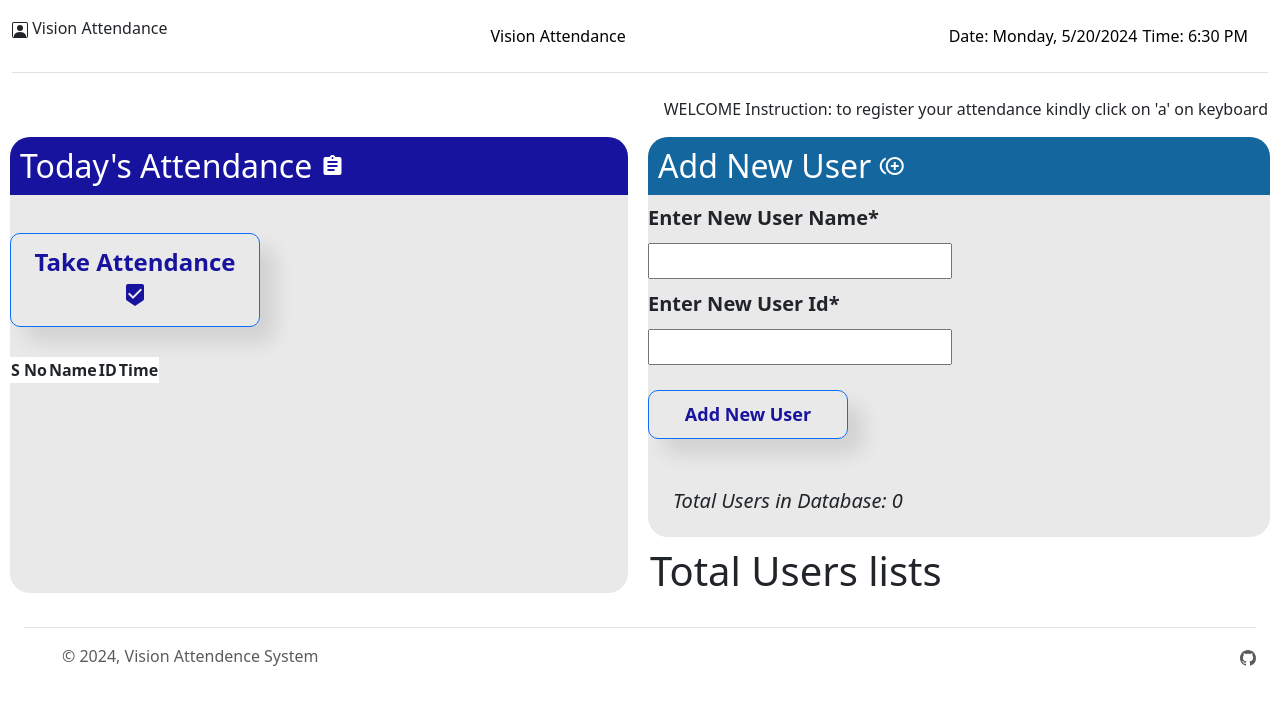
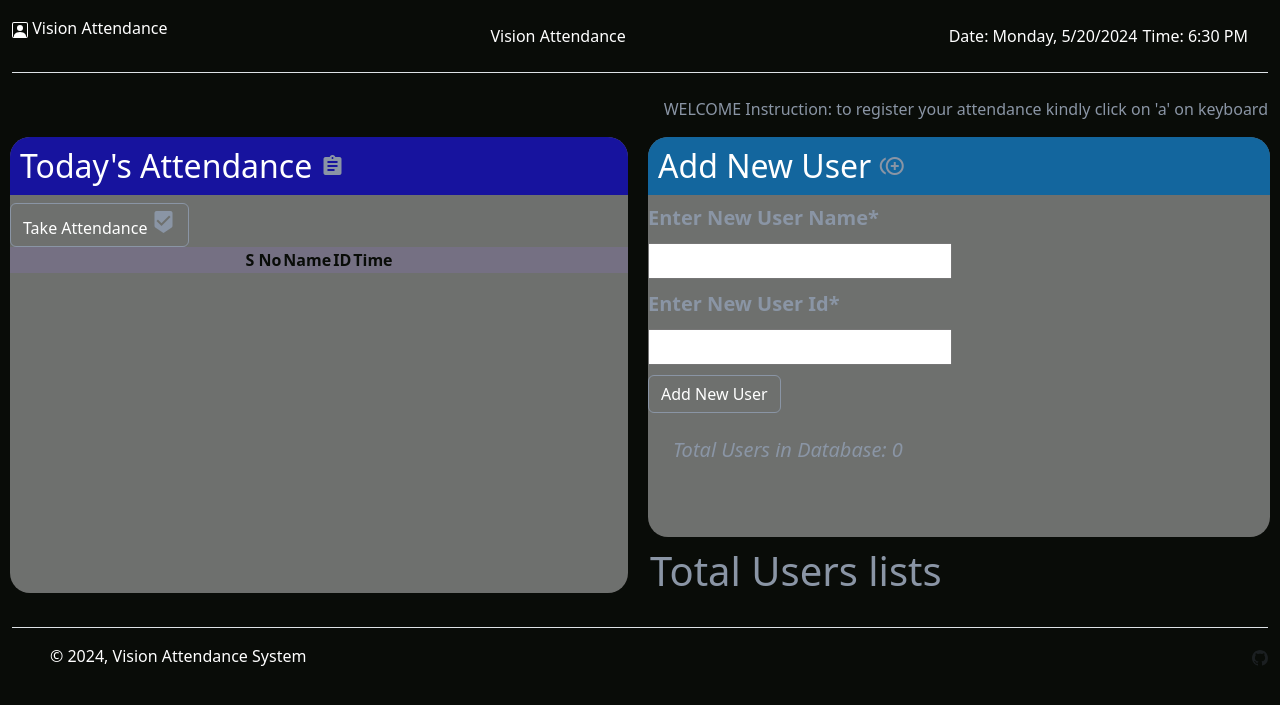
Before and after one commit to v0nser/vision-attendance, a Flask app: page / in a window 1280 px wide. Shown: the top 705 px of the page. Run offline with Flask 2, Linux system fonts and the light colour scheme; data that the repository does not hold is empty; some libraries are stand-ins or nearby versions; some web fonts are replaced.

Commit message:
improved-ui

```diff
--- a/templates/home.html
+++ b/templates/home.html
@@ -3,21 +3,54 @@
 <head>
     <meta charset="UTF-8">
     <title>Face Attendance System</title>
-    <!--bootstrap cdn link-->
-    <link href="https://cdn.jsdelivr.net/npm/bootstrap@5.3.2/dist/css/bootstrap.min.css" rel="stylesheet" integrity="
-    sha384-T3c6CoIi6uLrA9TneNEoa7RxnatzjcDSCmG1MXxSR1GAsXEV/Dwwykc2MPK8M2HN" crossorigin="anonymous">
-    <!--google font link-->
-
-    <!--include style.css here-->
+    <!-- Bootstrap CDN link -->
+    <link href="https://cdn.jsdelivr.net/npm/bootstrap@5.3.2/dist/css/bootstrap.min.css" rel="stylesheet" integrity="sha384-T3c6CoIi6uLrA9TneNEoa7RxnatzjcDSCmG1MXxSR1GAsXEV/Dwwykc2MPK8M2HN" crossorigin="anonymous">
+    <!-- Google font link -->
     <link href="https://fonts.cdnfonts.com/css/brittany-signature" rel="stylesheet">
     <link rel="stylesheet" href="https://fonts.googleapis.com/icon?family=Material+Icons">
     <link rel="stylesheet" href="../static/index-styles.css">
-    <link href="../static/style.css", rel="stylesheet">
-
+    <style>
+        body {
+            background-color: #090c08;
+            color: #8A95A5;
+        }
+        .container-fluid {
+            background-color: #090c08;
+        }
+        .border-bottom {
+            border-color: #474056;
+        }
+        .navbar-brand, .navbar-text, .btn-outline-primary {
+            color: #fff;
+        }
+        .navbar-brand:hover, .navbar-text:hover, .btn-outline-primary:hover {
+            color: #fff;
+        }
+        .material-icons {
+            color: #8A95A5;
+        }
+        .btn-outline-primary {
+            border-color: #8A95A5;
+        }
+        .btn-outline-primary:hover {
+            background-color: #8A95A5;
+            border-color: #8A95A5;
+        }
+        table {
+            color: #090c08;
+            background-color: #474056;
+        }
+        .border-top {
+            border-color: #474056;
+        }
+        .text-muted {
+            color: #8A95A5;
+        }
+    </style>
 </head>
 <body>
     <div class="container-fluid">
-        <!--below row is for navbar-->
+        <!-- Navbar -->
         <div class="row">
             <div class="container">
                 <header class="d-flex flex-wrap justify-content-center py-3 mb-4 border-bottom">
@@ -31,7 +64,7 @@
                     <span class="navbar-text mx-auto">
                         Vision Attendance
                     </span>
-                        <div class="d-flex", style="margin-right:20px ">
+                    <div class="d-flex" style="margin-right:20px ">
                         <span id="currentDate" class="navbar-text mr-2" style="margin-right:5px">
                             Date: 26/10/2023, Wednesday
                         </span>
@@ -42,19 +75,16 @@
                 </header>
             </div>
         </div>
-        <!--below row is the body of the website-->
+        <!-- Body of the website -->
         <div class="row">
             <p class="text-end">{{mess}}</p>
-            <div class="col"
-                    style="border-radius: 20px;padding: 0px;background-color:rgb(211,211,211,0.5);margin:0px 10px 10px 10px;min-height: 400px;">
-                    <h2 style="border-radius: 20px 20px 0px 0px;background-color: #17139e;color: white;padding: 10px;">Today's
-                        Attendance <i class="material-icons">assignment</i></h2>
+            <!-- Today's Attendance -->
+            <div class="col" style="border-radius: 20px;padding: 0px;background-color:rgb(211,211,211,0.5);margin:0px 10px 10px 10px;min-height: 400px;">
+                <h2 style="border-radius: 20px 20px 0px 0px;background-color: #17139e;color: white;padding: 10px;">Today's Attendance <i class="material-icons">assignment</i></h2>
                 <a style="text-decoration: none;max-width: 300px;" href="/start">
-                        <button id='Abutton'
-                            type='submit' class='btn btn-outline-primary '>Take Attendance <i
-                                class="material-icons">beenhere</i></button>
+                    <button id='Abutton' type='submit' class='btn btn-outline-primary '>Take Attendance <i class="material-icons">beenhere</i></button>
                 </a>
-                    <table style="background-color: white;">
+                <table style="background-color: #757083; display: flex; justify-content: center; align-items: center;">
                     <tr>
                         <td><b>S No</b></td>
                         <td><b>Name</b></td>
@@ -62,7 +92,6 @@
                         <td><b>Time</b></td>
                     </tr>
                     {% if l %}
-
                         {% for i in range(l) %}
                             <tr>
                                 <td>{{ i+1 }}</td>
@@ -74,33 +103,25 @@
                     {% endif %}
                 </table>
             </div>
+            <!-- Add New User -->
             <div class="col">
                 <div class="row">
-                        <div class="col"
-                        style="border-radius: 20px;padding: 0px;background-color:rgb(211,211,211,0.5);margin:0px 10px 10px 10px;height: 400px;">
+                    <div class="col" style="border-radius: 20px;padding: 0px;background-color:rgb(211,211,211,0.5);margin:0px 10px 10px 10px;height: 400px;">
                         <form action='/add' method="POST" enctype="multipart/form-data">
-                            <h2 style="border-radius: 20px 20px 0px 0px;background-color: #13669e;color: white;padding: 10px;">Add
-                                New User <i class="material-icons">control_point_duplicate</i></h2>
+                            <h2 style="border-radius: 20px 20px 0px 0px;background-color: #13669e;color: white;padding: 10px;">Add New User <i class="material-icons">control_point_duplicate</i></h2>
                             <label style="font-size: 20px;"><b>Enter New User Name*</b></label>
                             <br>
-                            <input type="text" id="newusername" name='newusername'
-                                style="font-size: 20px;margin-top:10px;margin-bottom:10px;" required>
+                            <input type="text" id="newusername" name='newusername' style="font-size: 20px;margin-top:10px;margin-bottom:10px;" required>
                             <br>
                             <label style="font-size: 20px;"><b>Enter New User Id*</b></label>
                             <br>
-                            <input type="text" id="newusereid" name='newuserid'
-                                style="font-size: 20px;margin-top:10px;margin-bottom:10px;" required>
+                            <input type="text" id="newusereid" name='newuserid' style="font-size: 20px;margin-top:10px;margin-bottom:10px;" required>
                             <br>
-                            <button id="add" type='submit' class='btn btn-outline-primary '>Add New User
-                            </button>
-                            <br>
-                            <!-- <a href="">Add multiple users</a> -->
-
+                            <button id="add" type='submit' class='btn btn-outline-primary '>Add New User</button>
                             <br>
                             <h5 style="padding: 25px;"><i>Total Users in Database: {{totalreg}}</i></h5>
                         </form>
                     </div>
-<!--                            <h1>New User Registration box</h1>-->
                 </div>
                 <div class="row">
                     <h1>Total Users lists</h1>
@@ -108,27 +129,20 @@
             </div>
         </div>
 
-
-
-<!--footer-->
-            <div class="container-fluid">
+        <!-- Footer -->
         <footer class="d-flex flex-wrap justify-content-between align-items-center py-3 my-4 border-top">
             <div class="col-md-4 d-flex align-items-center">
                 <a href="/" class="mb-3 me-2 mb-md-0 text-muted text-decoration-none lh-1">
                     <svg class="bi" width="30" height="24"><use xlink:href="#bootstrap"></use></svg>
                 </a>
-              <span class="mb-3 mb-md-0 text-muted">© 2024, Vision Attendence System</span>
+                <span class="mb-3 mb-md-0 text-white">© 2024, Vision Attendance System</span>
             </div>
-
             <ul class="nav col-md-4 justify-content-end list-unstyled d-flex">
                 <li class="ms-3"><a class="text-muted" href="#"><svg xmlns="http://www.w3.org/2000/svg" width="16" height="16" fill="currentColor" class="bi bi-github" viewBox="0 0 16 16">
                     <path d="M8 0C3.58 0 0 3.58 0 8c0 3.54 2.29 6.53 5.47 7.59.4.07.55-.17.55-.38 0-.19-.01-.82-.01-1.49-2.01.37-2.53-.49-2.69-.94-.09-.23-.48-.94-.82-1.13-.28-.15-.68-.52-.01-.53.63-.01 1.08.58 1.23.82.72 1.21 1.87.87 2.33.66.07-.52.28-.87.51-1.07-1.78-.2-3.64-.89-3.64-3.95 0-.87.31-1.59.82-2.15-.08-.2-.36-1.02.08-2.12 0 0 .67-.21 2.2.82.64-.18 1.32-.27 2-.27.68 0 1.36.09 2 .27 1.53-1.04 2.2-.82 2.2-.82.44 1.1.16 1.92.08 2.12.51.56.82 1.27.82 2.15 0 3.07-1.87 3.75-3.65 3.95.29.25.54.73.54 1.48 0 1.07-.01 1.93-.01 2.2 0 .21.15.46.55.38A8.012 8.012 0 0 0 16 8c0-4.42-3.58-8-8-8z"/>
                 </svg></a></li>
             </ul>
         </footer>
-        </div>
-
-
     </div>
 
     <script src="https://code.jquery.com/jquery-3.2.1.slim.min.js" integrity="sha384-KJ3o2DKtIkvYIK3UENzmM7KCkRr/rE9/Qpg6aAZGJwFDMVNA/GpGFF93hXpG5KkN" crossorigin="anonymous"></script>
```
Also changed, not shown: app.py (line endings or trailing spaces). Lines whose indentation alone changed are shown as unchanged.
